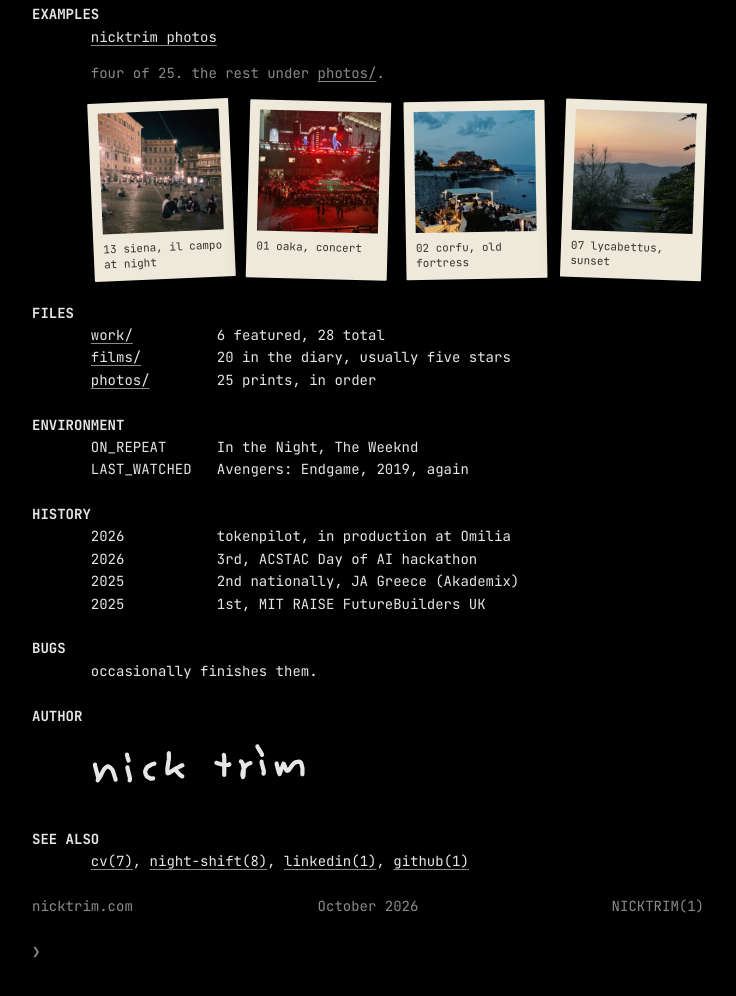
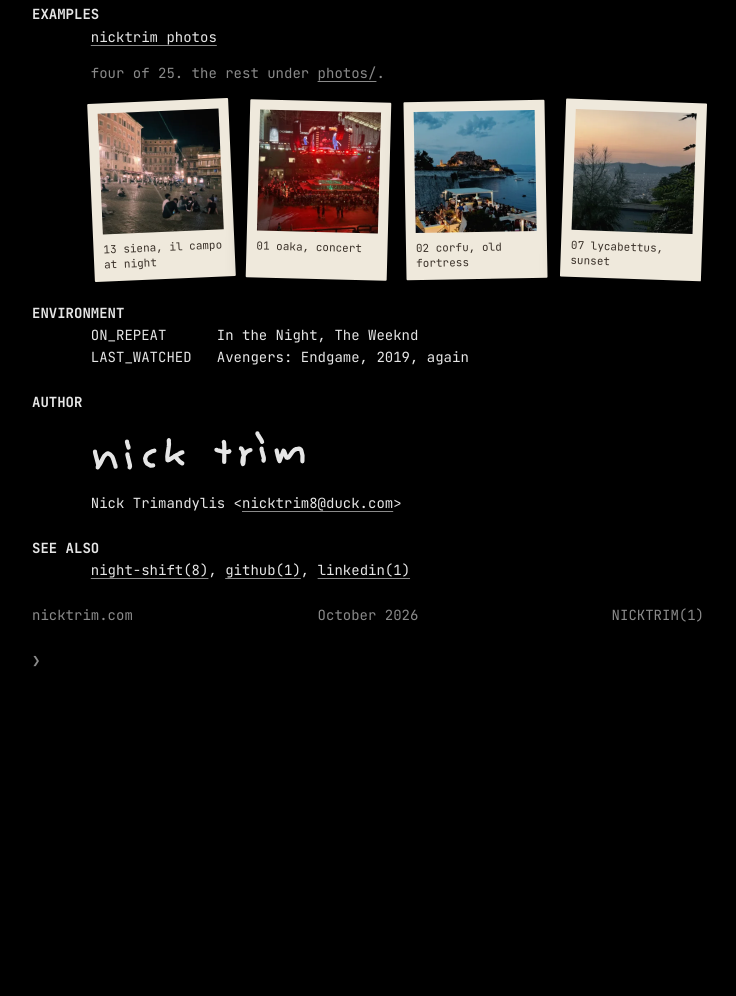
Before and after one commit to nitrimandylis/portfolio, an Astro site: page / in a window 1280 px wide. Shown: the part 532-1528 px from the top of the page, without its empty margins (272-1008 px from the left). After the commit the page ends 1267 px from the top, so only its background shows below. Built offline with nearby package versions, Linux system fonts and the light colour scheme; Astro itself is replaced by a stand-in of ours.

Commit message:
man page: cut files, history and bugs; author line and external see also

```diff
--- a/src/pages/index.astro
+++ b/src/pages/index.astro
@@ -1,9 +1,8 @@
 ---
 // the man(1) home: nick as a manual page, typed into a terminal. `man nicktrim` on top, back at the prompt at the end. the only page that keeps the format; the rest are plain.
 import Page from '../layouts/Page.astro';
-import { featured } from '../data/work';
-import { logged, latest } from '../data/films';
-import { photos, projectCount, song, month, history, examples } from '../data/site';
+import { latest } from '../data/films';
+import { photos, song, month, examples } from '../data/site';
 import signature from '../../public/hand/name.svg?raw'; // inline, so the strokes take the text colour
 const pad = (n: number) => String(n).padStart(2, '0');
 ---
@@ -17,7 +16,7 @@ const pad = (n: number) => String(n).padStart(2, '0');
       <div class="b">nicktrim - Nick Trimandylis, Athens, final-year IB. builds tools, ships them.</div></section>
 
     <section><h2>SYNOPSIS</h2>
-      <div class="b"><b>nicktrim</b> [<a href="/about">about</a> | <a href="/work">work</a> | <a href="/films">films</a> | <a href="/photos">photos</a> | <a href="/cv">cv</a>] <span class="nw">[<a href="mailto:nicktrim8@duck.com">--email</a>]</span></div></section>
+      <div class="b"><b>nicktrim</b> [<a href="/about">about</a> | <a href="/work">work</a> | <a href="/films">films</a> | <a href="/photos">photos</a> | <a href="/cv">cv</a>]</div></section>
 
     <section><h2>DESCRIPTION</h2>
       <div class="b">
@@ -40,32 +39,18 @@ const pad = (n: number) => String(n).padStart(2, '0');
         </div>
       </div></section>
 
-    <section><h2>FILES</h2>
-      <div class="b kv">
-        <a href="/work">work/</a><span>{featured.length} featured, {projectCount} total</span>
-        <a href="/films">films/</a><span>{logged} in the diary, usually five stars</span>
-        <a href="/photos">photos/</a><span>{photos.length} prints, in order</span>
-      </div></section>
-
     <section><h2>ENVIRONMENT</h2>
       <div class="b kv">
         <span>ON_REPEAT</span><span>{song}</span>
         {latest && <><span>LAST_WATCHED</span><span>{latest.title}, {latest.year}{latest.rewatch && ', again'}</span></>}
       </div></section>
 
-    <section><h2>HISTORY</h2>
-      <div class="b kv">
-        {history.map(([year, what]) => <><span>{year}</span><span>{what}</span></>)}
-      </div></section>
-
-    <section><h2>BUGS</h2>
-      <div class="b">occasionally finishes them.</div></section>
-
     <section><h2>AUTHOR</h2>
-      <div class="b"><a class="sig" href="/about" aria-label="nick trimandylis, about"><Fragment set:html={signature} /></a></div></section>
+      <div class="b"><a class="sig" href="/about" aria-label="nick trimandylis, about"><Fragment set:html={signature} /></a>
+        <p>Nick Trimandylis &lt;<a href="mailto:nicktrim8@duck.com">nicktrim8@duck.com</a>&gt;</p></div></section>
 
     <section><h2>SEE ALSO</h2>
-      <div class="b"><a href="/cv">cv(7)</a>, <a href="https://os.nicktrim.com">night-shift(8)</a>, <a href="https://www.linkedin.com/in/nitrimandylis">linkedin(1)</a>, <a href="https://github.com/nitrimandylis">github(1)</a></div></section>
+      <div class="b"><a href="https://os.nicktrim.com">night-shift(8)</a>, <a href="https://github.com/nitrimandylis">github(1)</a>, <a href="https://www.linkedin.com/in/nitrimandylis">linkedin(1)</a></div></section>
 
     <div class="hf bottom mu"><span>nicktrim.com</span><span>{month}</span><span>NICKTRIM(1)</span></div>
     <p class="end" aria-hidden="true"><span class="mu">❯</span> <span class="cursor"></span></p>
@@ -87,7 +72,6 @@ const pad = (n: number) => String(n).padStart(2, '0');
   .b p.mu{margin-top:0}
   .kv{display:grid;grid-template-columns:14ch 1fr;column-gap:1ch}
   .kv a{justify-self:start}
-  .nw{white-space:nowrap}
   /* four prints, clipped on as polaroids: cream frame, square crop, chin for the caption, each sitting a little crooked */
   .examples{display:grid;grid-template-columns:repeat(4,1fr);gap:16px;margin-top:1.2em}
   .pol{display:block;text-decoration:none;background:#efe9dc;color:#3a3129;padding:7% 7% 0;border-radius:1px;transform:rotate(var(--r));box-shadow:0 1px 2px rgba(0,0,0,.6),0 10px 24px -8px rgba(0,0,0,.8)}
@@ -96,7 +80,7 @@ const pad = (n: number) => String(n).padStart(2, '0');
   .pol:hover{transform:rotate(0deg)}
   /* the signature: his strokes, in the text colour, the size of a pen on paper */
   .sig{display:inline-block;color:var(--fg)}
-  .sig svg{width:160px;height:auto;display:block}
+  .sig svg{width:160px;height:auto;display:block;margin-bottom:.4em}
   @media (max-width:640px){
     .man{padding:28px 14px;justify-content:flex-start}
     .b{padding-left:3ch}
```
Also changed, not shown: PRODUCT.md (+3 -0 lines).
